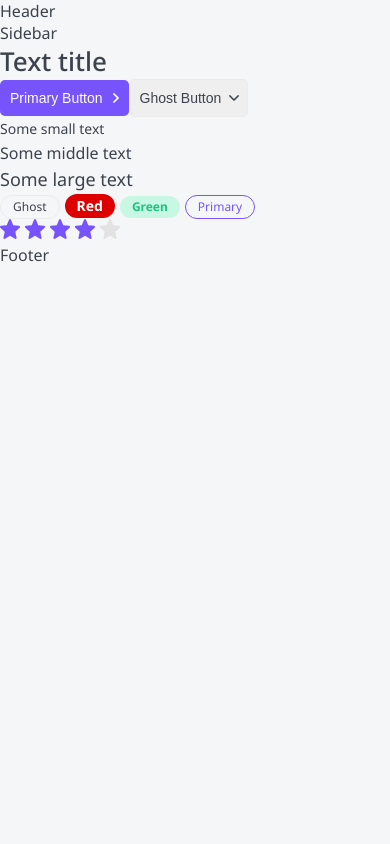
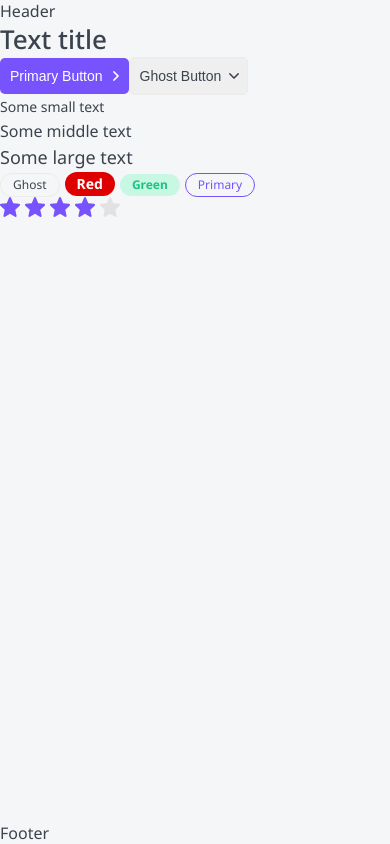
Before and after one commit to creativeden/top-app, a Next.js app: page / in a window 390 px wide. Built offline with nearby package versions, Linux system fonts and the light colour scheme.

Commit message:
Lesson - 73

```diff
--- a/layout/Layout.module.css
+++ b/layout/Layout.module.css
@@ -0,0 +1,47 @@
+.wrapper {
+    display: grid;
+    grid-template-columns: auto 230px minmax(320px, 1200px) auto;
+    grid-template-rows: auto 1fr auto;
+    min-height: 100vh;
+    grid-template-areas:
+    ". header header ."
+    ". sidebar body ."
+    "footer footer footer footer"
+    ;
+}
+
+.header {
+    grid-area: header;
+    display: none;
+}
+
+.sidebar {
+    grid-area: sidebar;
+}
+
+.body {
+    grid-area: body;
+}
+
+.footer {
+    grid-area: footer;
+}
+
+@media (max-width: 767px) {
+    .wrapper {
+        grid-template-columns: minmax(320px, 1fr);
+        grid-template-areas:
+        "header"
+        "body"
+        "footer"
+        ;
+    }
+
+    .header {
+        display: block;
+    }
+
+    .sidebar {
+        display: none;
+    }
+}
--- a/layout/Layout.tsx
+++ b/layout/Layout.tsx
@@ -7,16 +7,14 @@
 
 export const Layout = ({ children }: LayoutProps): JSX.Element => {
     return (
-        <>
-            <Header />
-            <div>
-                <Sidebar />
-                <div>
-                    {children}
-                </div>
+        <div className={styles.wrapper}>
+            <Header className={styles.header} />
+            <Sidebar className={styles.sidebar} />
+            <div className={styles.body}>
+                {children}
             </div>
-            <Footer />
-        </>
+            <Footer className={styles.footer} />
+        </div>
     )
 }
 
```
